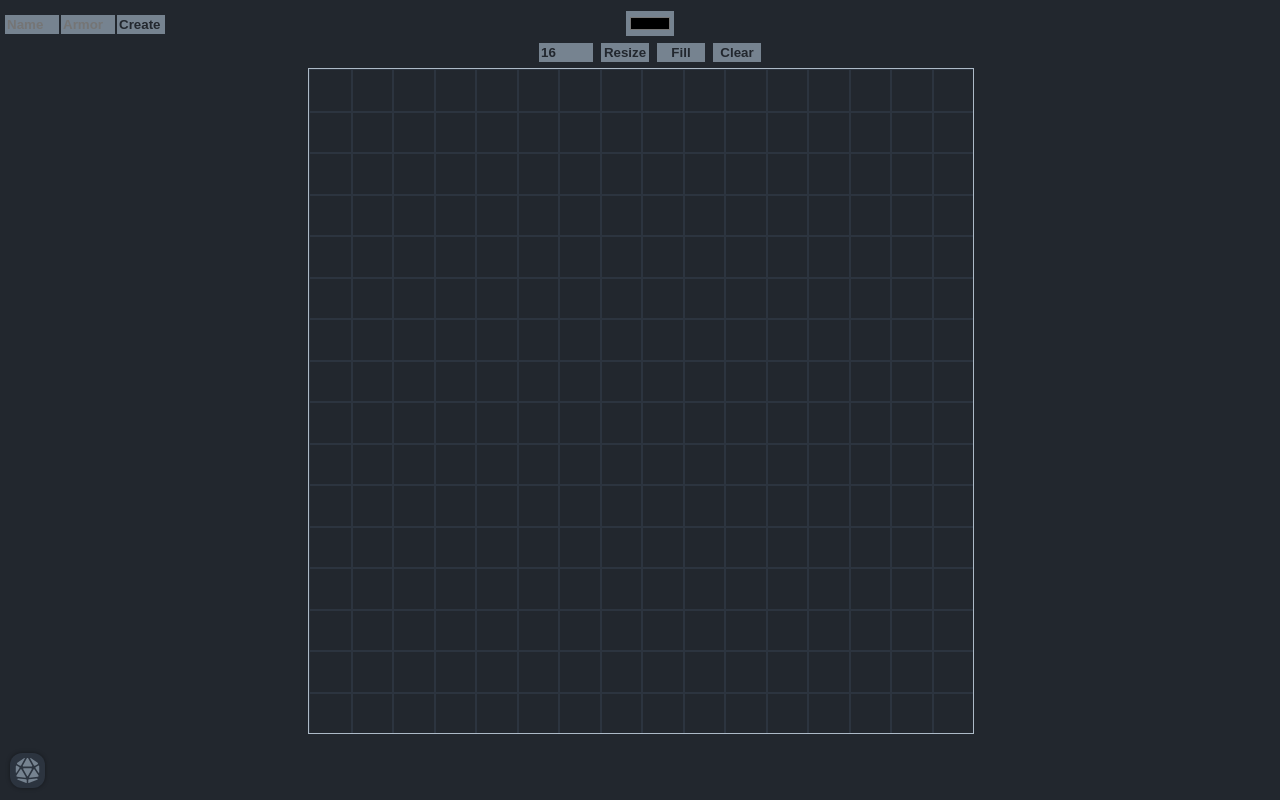
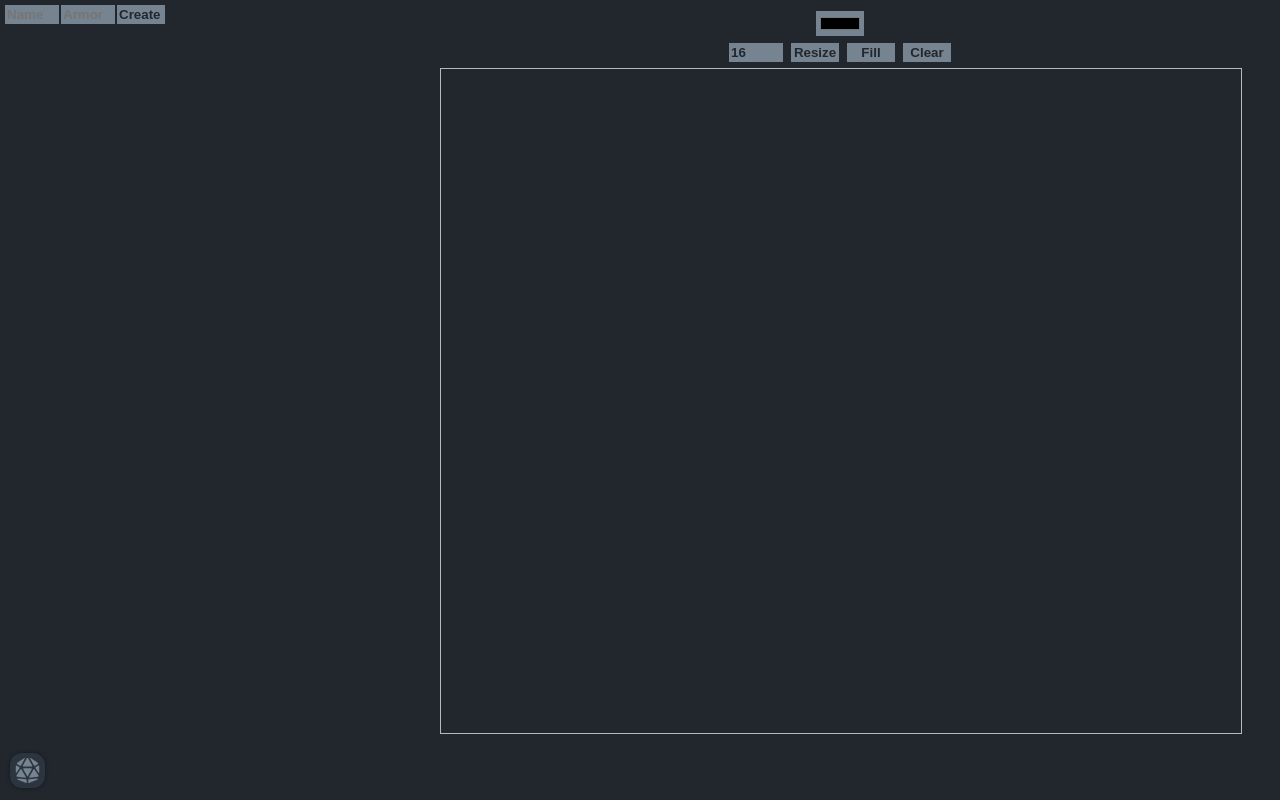
Before and after one commit to savwiley/dnd-maps, a React (Create React App) app: page / in a window 1280 px wide. Built offline with nearby package versions, Linux system fonts and the light colour scheme.

Commit message:
move grid to the right and make wider

```diff
--- a/src/components/Grid/style.js
+++ b/src/components/Grid/style.js
@@ -1,8 +1,9 @@
 import styled from "styled-components";
 
 export const GridBox = styled.div`
-  margin: auto;
-  width: 83vh;
+  position: fixed;
+  right: 40px;
+  width: 100vh;
   text-align: center;
   input {
     margin: 5px 3px;
@@ -37,7 +38,7 @@ export const GridSpace = styled.div`
 `;
 
 export const Square = styled.div`
-  border: 1px solid var(--lightAccent);
+  border: 1px solid var(--background);
   cursor: pointer;
   width: 100%;
   height: 100%;
```
